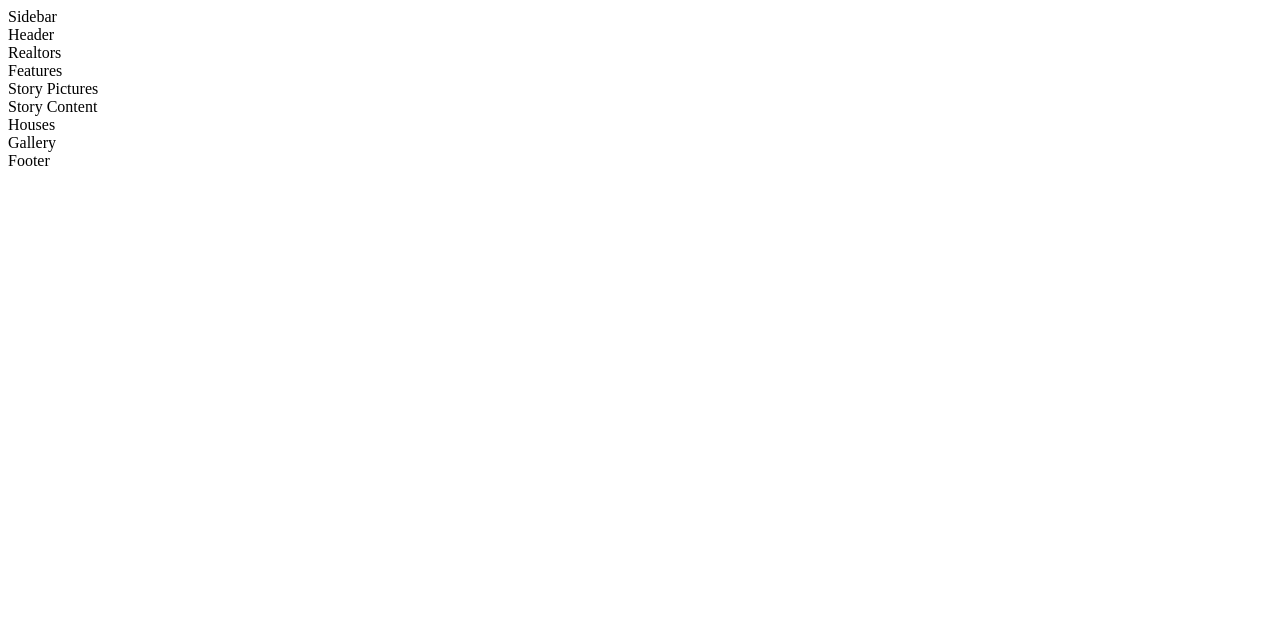
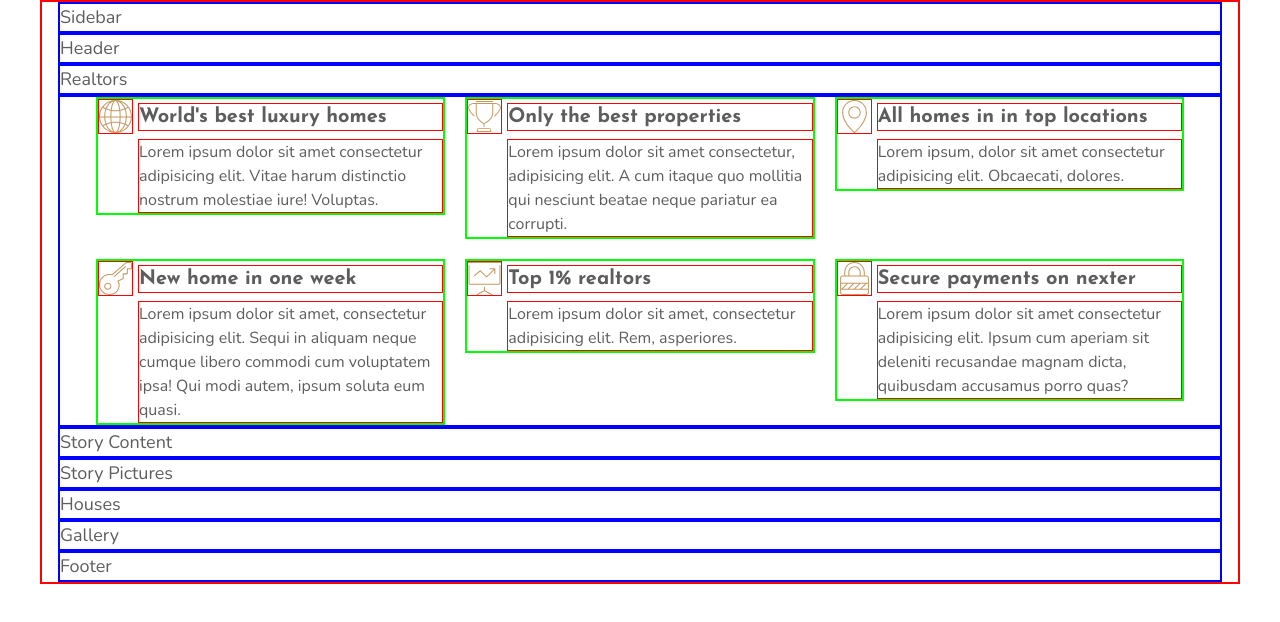
Before and after one commit to lantranad2/nexter, a website built with Parcel: page src/index.html in a window 1280 px wide. Built offline with nearby package versions, Linux system fonts and the light colour scheme.

Commit message:
Build the Features section.

```diff
--- a/src/index.html
+++ b/src/index.html
@@ -23,9 +23,84 @@
       <div class="sidebar">Sidebar</div>
       <header class="header">Header</header>
       <div class="realtors">Realtors</div>
-      <section class="features">Features</section>
+      <section class="features">
+        <div class="feature feature--1">
+          <svg class="feature__icon">
+            <use href="images/symbols.svg#icon-global"></use>
+          </svg>
+          <h2 class="heading heading--secondary feature__heading">
+            World's best luxury homes
+          </h2>
+          <p class="text feature__description">
+            Lorem ipsum dolor sit amet consectetur adipisicing elit. Vitae harum
+            distinctio nostrum molestiae iure! Voluptas.
+          </p>
+        </div>
+        <div class="feature feature--2">
+          <svg class="feature__icon">
+            <use href="images/symbols.svg#icon-trophy"></use>
+          </svg>
+          <h2 class="heading heading--secondary feature__heading">
+            Only the best properties
+          </h2>
+          <p class="text feature__description">
+            Lorem ipsum dolor sit amet consectetur, adipisicing elit. A cum
+            itaque quo mollitia qui nesciunt beatae neque pariatur ea corrupti.
+          </p>
+        </div>
+        <div class="feature feature--3">
+          <svg class="feature__icon">
+            <use href="images/symbols.svg#icon-map-pin"></use>
+          </svg>
+          <h2 class="heading heading--secondary feature__heading">
+            All homes in in top locations
+          </h2>
+          <p class="text feature__description">
+            Lorem ipsum, dolor sit amet consectetur adipisicing elit. Obcaecati,
+            dolores.
+          </p>
+        </div>
+        <div class="feature feature--4">
+          <svg class="feature__icon">
+            <use href="images/symbols.svg#icon-key"></use>
+          </svg>
+          <h2 class="heading heading--secondary feature__heading">
+            New home in one week
+          </h2>
+          <p class="text feature__description">
+            Lorem ipsum dolor sit amet, consectetur adipisicing elit. Sequi in
+            aliquam neque cumque libero commodi cum voluptatem ipsa! Qui modi
+            autem, ipsum soluta eum quasi.
+          </p>
+        </div>
+        <div class="feature feature--5">
+          <svg class="feature__icon">
+            <use href="images/symbols.svg#icon-presentation"></use>
+          </svg>
+          <h2 class="heading heading--secondary feature__heading">
+            Top 1% realtors
+          </h2>
+          <p class="text feature__description">
+            Lorem ipsum dolor sit amet, consectetur adipisicing elit. Rem,
+            asperiores.
+          </p>
+        </div>
+        <div class="feature feature--6">
+          <svg class="feature__icon">
+            <use href="images/symbols.svg#icon-lock"></use>
+          </svg>
+          <h2 class="heading heading--secondary feature__heading">
+            Secure payments on nexter
+          </h2>
+          <p class="text feature__description">
+            Lorem ipsum dolor sit amet consectetur adipisicing elit. Ipsum cum
+            aperiam sit deleniti recusandae magnam dicta, quibusdam accusamus
+            porro quas?
+          </p>
+        </div>
+      </section>
+      <div class="story__content">Story Content</div>
       <div class="story__pictures">Story Pictures</div>
-      <div class="story__content">Story Content</div>
       <section class="houses">Houses</section>
       <section class="gallery">Gallery</section>
       <footer class="footer">Footer</footer>
--- a/src/sass/abstracts/_mixins.scss
+++ b/src/sass/abstracts/_mixins.scss
@@ -0,0 +1,61 @@
+// 576 (default)
+
+@mixin xs-2 {
+  @media screen and (max-width: 480px) {
+    @content;
+  }
+}
+
+@mixin xs-3 {
+  @media screen and (max-width: 375px) {
+    @content;
+  }
+}
+
+@mixin xs-4 {
+  @media screen and (max-width: 320px) {
+    @content;
+  }
+}
+
+@mixin xs-5 {
+  @media screen and (max-width: 280px) {
+    @content;
+  }
+}
+
+@mixin sm {
+  @media screen and (min-width: 640px) {
+    @content;
+  }
+}
+
+@mixin md {
+  @media screen and (min-width: 768px) {
+    @content;
+  }
+}
+
+@mixin lg {
+  @media screen and (min-width: 992px) {
+    @content;
+  }
+}
+
+@mixin xl {
+  @media screen and (min-width: 1024px) {
+    @content;
+  }
+}
+
+@mixin xl-2 {
+  @media screen and (min-width: 1200px) {
+    @content;
+  }
+}
+
+@mixin flexCenter {
+  display: flex;
+  justify-content: center;
+  align-items: center;
+}
--- a/src/sass/abstracts/_variables.scss
+++ b/src/sass/abstracts/_variables.scss
@@ -7,3 +7,5 @@ $color-grey-dark: #5d5d5d;
 
 $font-primary: "Josefin Sans", sans-serif;
 $font-secondary: "Nunito", sans-serif;
+
+$gutter: 1.6rem;
--- a/src/sass/base/_reset.scss
+++ b/src/sass/base/_reset.scss
@@ -1,3 +1,5 @@
+@use "../abstracts/variables" as *;
+
 *,
 *::before,
 *::after {
@@ -11,9 +13,11 @@ html {
 }
 
 body {
+  font-family: $font-secondary;
   font-size: 1.8rem;
   line-height: 1.5;
   box-sizing: border-box;
+  color: $color-grey-dark;
 }
 
 ul {
--- a/src/sass/base/_typography.scss
+++ b/src/sass/base/_typography.scss
@@ -0,0 +1,75 @@
+@use "../abstracts/variables" as *;
+@use "../abstracts/mixins" as *;
+
+.heading {
+  line-height: 1.3;
+  font-family: $font-primary;
+
+  &--secondary {
+    font-size: 2.4rem;
+  }
+
+  @include xs-2 {
+    &--secondary {
+      font-size: 2rem;
+    }
+  }
+
+  @include xs-3 {
+    &--secondary {
+      font-size: 1.8rem;
+    }
+  }
+
+  @include xs-4 {
+    &--secondary {
+      font-size: 1.6rem;
+    }
+  }
+
+  @include xs-5 {
+  }
+
+  @include sm {
+  }
+
+  @include md {
+    &--secondary {
+      font-size: 2rem;
+    }
+  }
+
+  @include lg {
+    &--secondary {
+      font-size: 1.8rem;
+    }
+  }
+
+  @include xl {
+    &--secondary {
+      font-size: 2rem;
+    }
+  }
+}
+
+.text {
+  @include xs-2 {
+    font-size: 1.6rem;
+  }
+
+  @include xs-3 {
+    font-size: 1.4rem;
+  }
+
+  @include md {
+    font-size: 1.6rem;
+  }
+
+  @include lg {
+    font-size: 1.4rem;
+  }
+
+  @include xl {
+    font-size: 1.6rem;
+  }
+}
--- /dev/null
+++ b/src/sass/components/_feature.scss
@@ -0,0 +1,86 @@
+@use "../abstracts/variables" as *;
+@use "../abstracts/mixins" as *;
+
+.feature {
+  grid-column: 2 / span 1;
+  display: grid;
+  grid-template-columns: min-content 1fr;
+  gap: 1rem;
+
+  & > * {
+    border: 1px solid #f00;
+  }
+
+  &__icon {
+    fill: $color-primary;
+    width: 4.5rem;
+    height: 4.5rem;
+  }
+
+  &__heading {
+    align-self: center;
+  }
+
+  &__description {
+    grid-column: 2;
+  }
+
+  @include xs-2 {
+    gap: 0.5rem;
+
+    &__icon {
+      width: 4rem;
+      height: 4rem;
+    }
+  }
+
+  @include xs-3 {
+    &__icon {
+      width: 3.5rem;
+      height: 3.5rem;
+    }
+  }
+
+  @include xs-4 {
+    &__icon {
+      width: 3rem;
+      height: 3rem;
+    }
+  }
+
+  @include md {
+    gap: 0.5rem;
+
+    &:nth-child(2n) {
+      grid-column: 3 / span 1;
+    }
+
+    &:nth-child(2n + 1) {
+      grid-column: 2 / span 1;
+    }
+
+    &__icon {
+      width: 4rem;
+      height: 4rem;
+    }
+  }
+
+  @include lg {
+    &:nth-child(3n) {
+      grid-column: 4 / span 1;
+    }
+
+    &:nth-child(3n + 1) {
+      grid-column: 2 / span 1;
+    }
+
+    &:nth-child(3n + 2) {
+      grid-column: 3 / span 1;
+    }
+
+    &__icon {
+      width: 3.5rem;
+      height: 3.5rem;
+    }
+  }
+}
--- a/src/sass/layouts/_container.scss
+++ b/src/sass/layouts/_container.scss
@@ -1,2 +1,69 @@
+@use "../abstracts/variables" as *;
+
 .container {
+  width: min(100%, 1200px);
+  margin-left: auto;
+  margin-right: auto;
+  padding-left: $gutter;
+  padding-right: $gutter;
+
+  // display: grid;
+  // grid-template-columns: minmax($gutter, 1fr) minmax(min-content, 1120px) minmax(
+  //     $gutter,
+  //     1fr
+  //   );
+  // grid-template-columns:
+  //   [full-start] minmax($gutter, 1fr) [center-start] repeat(
+  //     8,
+  //     [col-start] minmax(min-content, 14rem) [col-end]
+  //   )
+  //   [center-end]
+  //   minmax($gutter, 1fr) [full-end];
+
+  // grid-template-rows: 80vh min-content 40vw repeat(3, min-content);
+  // grid-template-columns:
+  //   6rem minmax($gutter, 1fr) repeat(8, minmax(min-content, 14rem))
+  //   minmax($gutter, 1fr);
+
+  border: 2px solid #f00;
+
+  & > * {
+    border: 2px solid #00f;
+  }
 }
+
+.sidebar {
+  // grid-column: 1 / -1;
+}
+
+.header {
+  // grid-column: 1 / -1;
+}
+
+.realtors {
+  // grid-column: 1 / -1;
+}
+
+.features {
+  // grid-column: 2 / -2;
+}
+
+.story__pictures {
+  // grid-column: 1 / -1;
+}
+
+.story__content {
+  // grid-column: 1 / -1;
+}
+
+.houses {
+  // grid-column: 2 / -2;
+}
+
+.gallery {
+  // grid-column: 1 / -1;
+}
+
+.footer {
+  // grid-column: 1 / -1;
+}
--- /dev/null
+++ b/src/sass/sections/_features.scss
@@ -0,0 +1,38 @@
+@use "../abstracts/variables" as *;
+@use "../abstracts/mixins" as *;
+
+.features {
+  display: grid;
+  // grid-template-columns: repeat(auto-fit, minmax(25rem, 1fr));
+  // grid-template-columns: minmax(20rem, 40rem);
+  grid-template-columns:
+    minmax($gutter, 1fr)
+    minmax(20rem, 40rem)
+    minmax($gutter, 1fr);
+
+  gap: 5rem 0;
+  align-items: start;
+
+  & > * {
+    border: 2px solid #0f0;
+  }
+
+  @include xs-2 {
+    column-gap: 0;
+  }
+
+  @include md {
+    grid-template-columns:
+      minmax($gutter, 1fr)
+      repeat(2, minmax(20rem, 37rem))
+      minmax($gutter, 1fr);
+    gap: 2rem;
+  }
+
+  @include lg {
+    grid-template-columns:
+      minmax($gutter, 1fr)
+      repeat(3, minmax(20rem, 37rem))
+      minmax($gutter, 1fr);
+  }
+}
```
Also changed, not shown: src/sass/pages/_home.scss (+8 -0 lines), src/images/symbols.svg (added).
